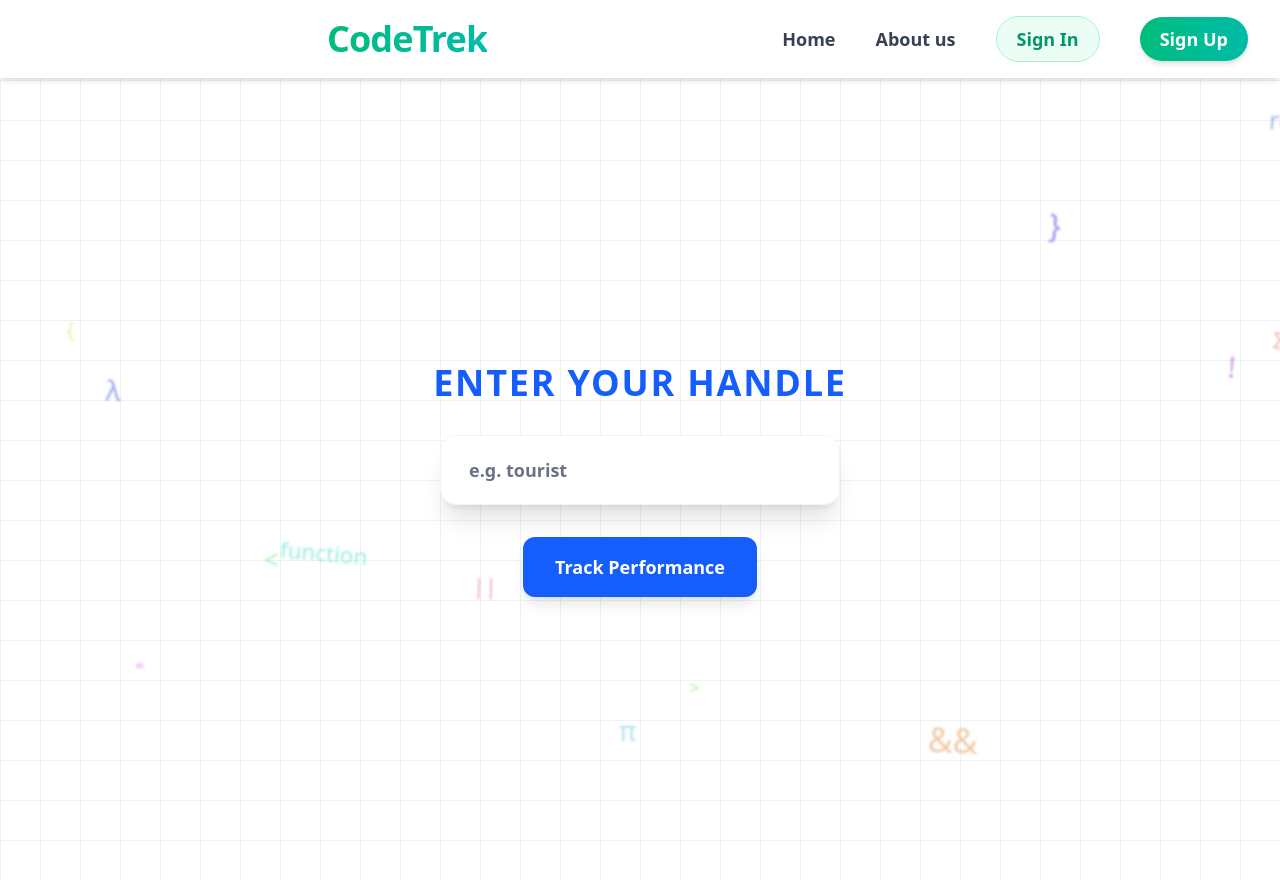
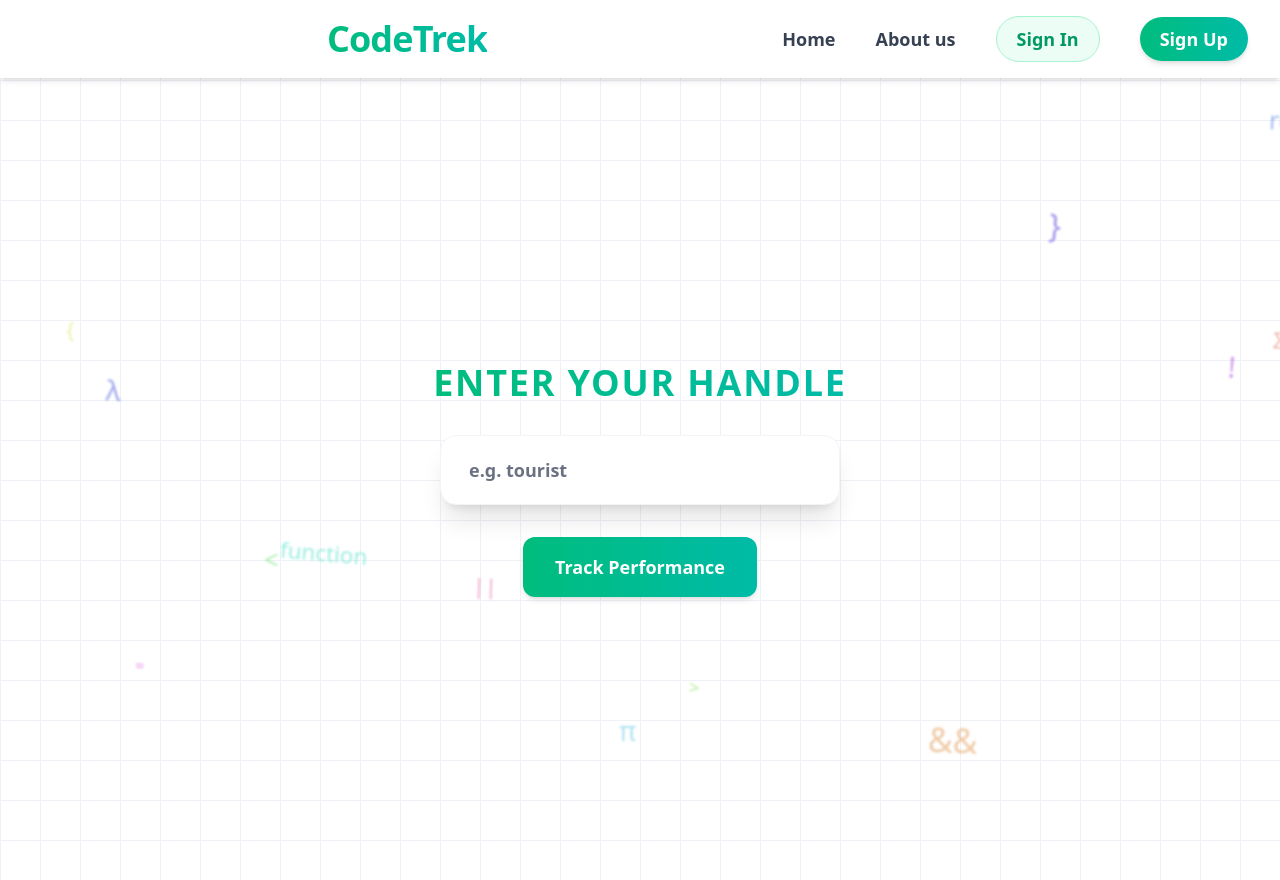
Before and after one commit to Bhishma13/codetrek, a React app in the folder cp-tracker/: page /enter-handle in a window 1280 px wide. Built offline with nearby package versions, Linux system fonts and the light colour scheme; the HTML template or start-up script is replaced by a standard one.

Commit message:
style: apply emerald theme to user input page

```diff
--- a/cp-tracker/src/components/UserInput.jsx
+++ b/cp-tracker/src/components/UserInput.jsx
@@ -42,7 +42,7 @@ const UserInput = () => {
         <div className="min-h-screen flex flex-col items-center justify-center relative overflow-hidden">
             <BackgroundSymbols />
 
-            <h1 className="text-4xl font-bold text-blue-600 mb-8 z-10 tracking-wider">ENTER YOUR HANDLE</h1>
+            <h1 className="text-4xl font-extrabold text-transparent bg-clip-text bg-gradient-to-r from-emerald-500 to-teal-500 mb-8 z-10 tracking-wider">ENTER YOUR HANDLE</h1>
 
             <form onSubmit={handleSubmit} className="relative w-[400px] mb-8 z-10 glass-card p-1 rounded-full flex items-center">
                 <input
@@ -66,11 +66,11 @@ const UserInput = () => {
             {error && <p className="text-red-500 font-semibold mb-4 z-10">{error}</p>}
 
             {loading ? (
-                <p className="text-blue-600 text-xl font-bold z-10 animate-pulse">⏳ Analyzing Profile...</p>
+                <p className="text-emerald-600 text-xl font-bold z-10 animate-pulse">⏳ Analyzing Profile...</p>
             ) : (
                 <button
                     onClick={handleSubmit}
-                    className="z-10 px-8 py-4 bg-blue-600 text-white font-bold text-lg rounded-xl shadow-lg hover:bg-blue-700 hover:-translate-y-1 transition-all duration-300"
+                    className="z-10 px-8 py-4 bg-gradient-to-r from-emerald-500 to-teal-500 text-white font-bold text-lg rounded-xl shadow-md hover:from-emerald-600 hover:to-teal-600 hover:-translate-y-1 transition-all duration-300"
                 >
                     Track Performance
                 </button>
```
